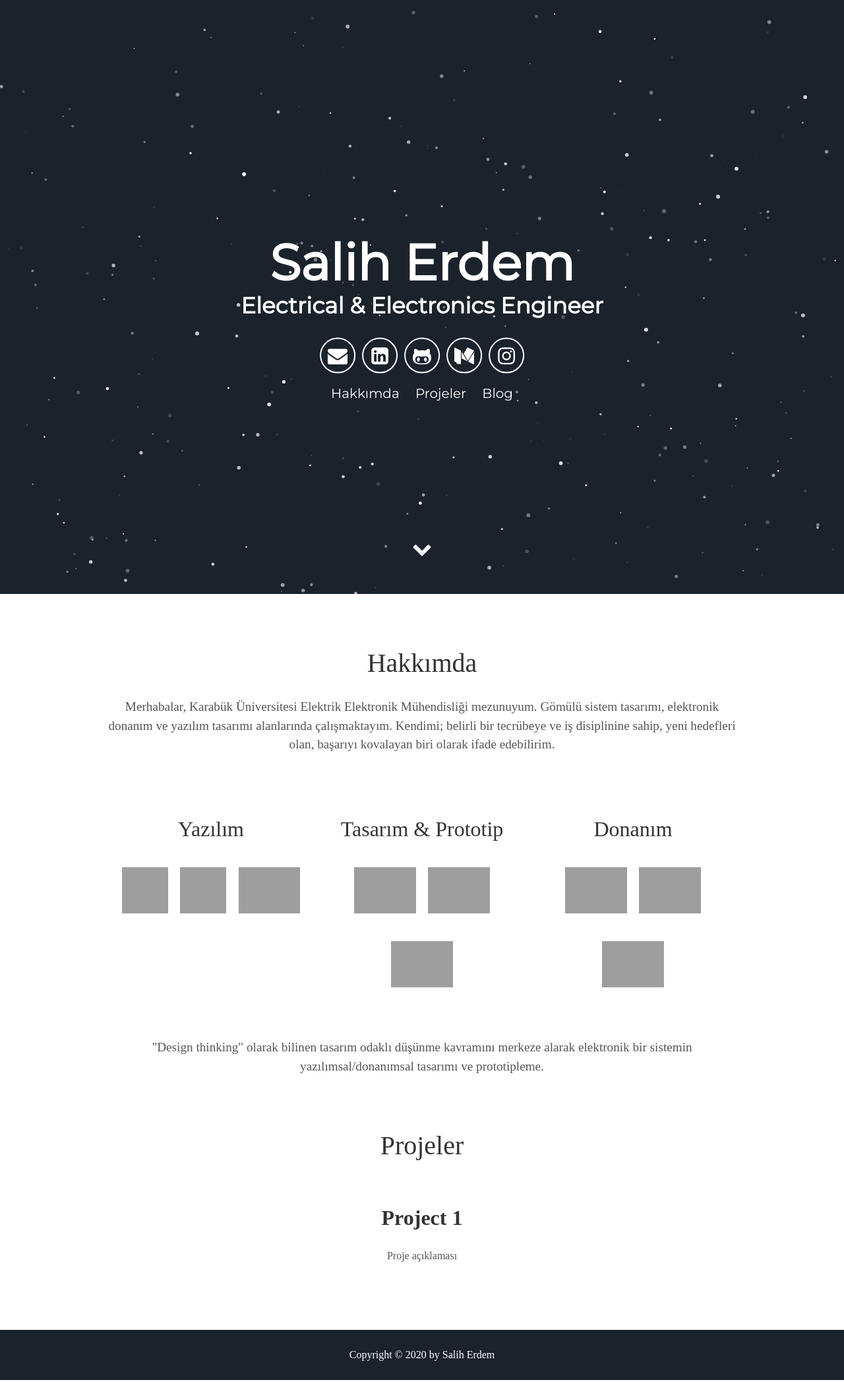
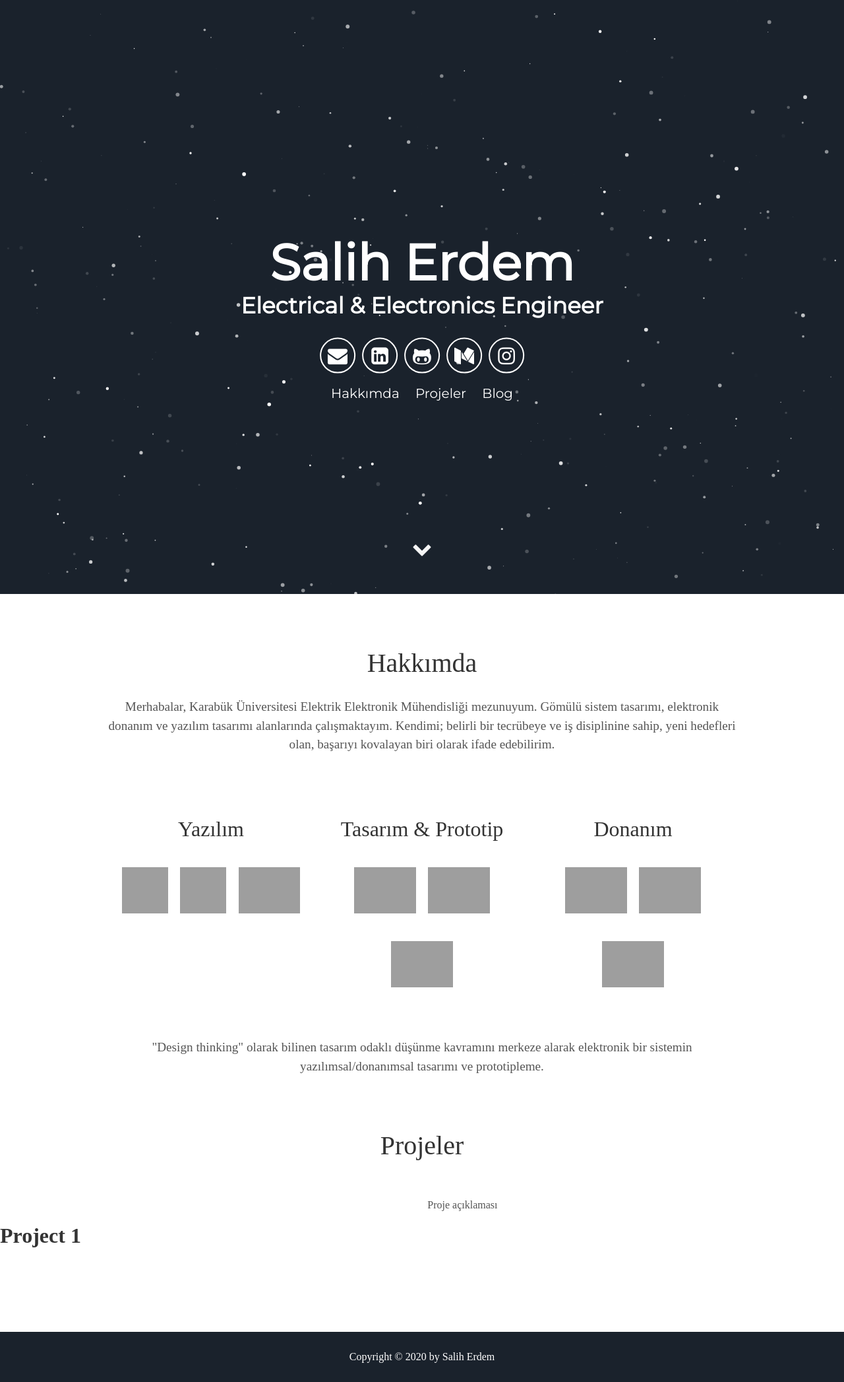
Before and after one commit to erdmsalih/erdmsalih.github.io, a Jekyll site: the page built from index.html, in a window 1280 px wide. Shown: the whole page at 66% size. Built offline with Jekyll 4.4.1, drawn with Linux system fonts in a browser that asks for light colours; some web fonts are replaced; grey boxes are pictures that could not be loaded.

Commit message:
Update projects.html

```diff
--- a/_includes/projects.html
+++ b/_includes/projects.html
@@ -1,9 +1,9 @@
 <div class="user-details">
   <h1>Projeler</h1>
 </div>
-<div class="user-details">
+<div class="user">
       <h2>Project 1</h2>
-
+ <div class="tech">
       <p>Proje açıklaması
           </p>
 
```
